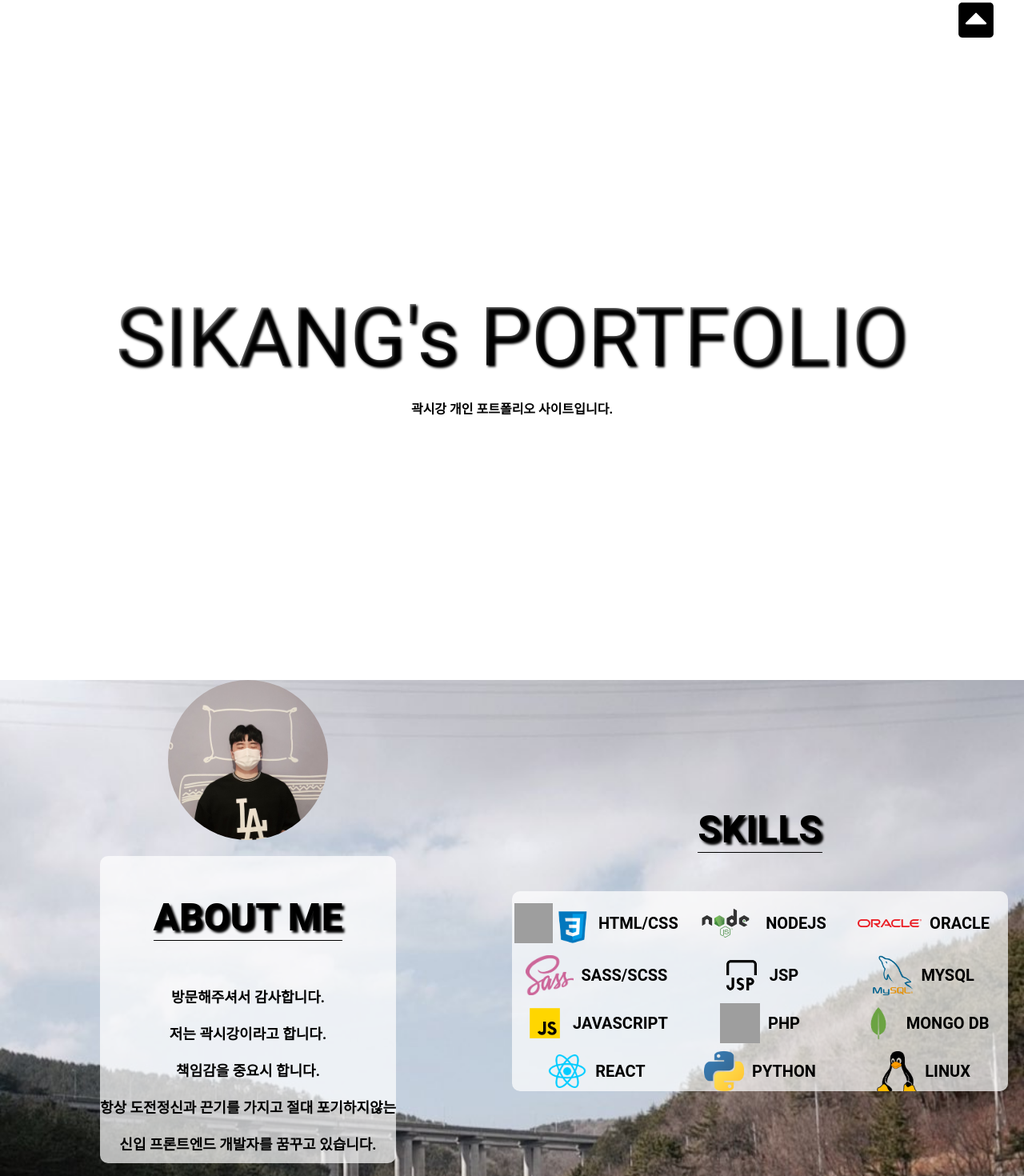
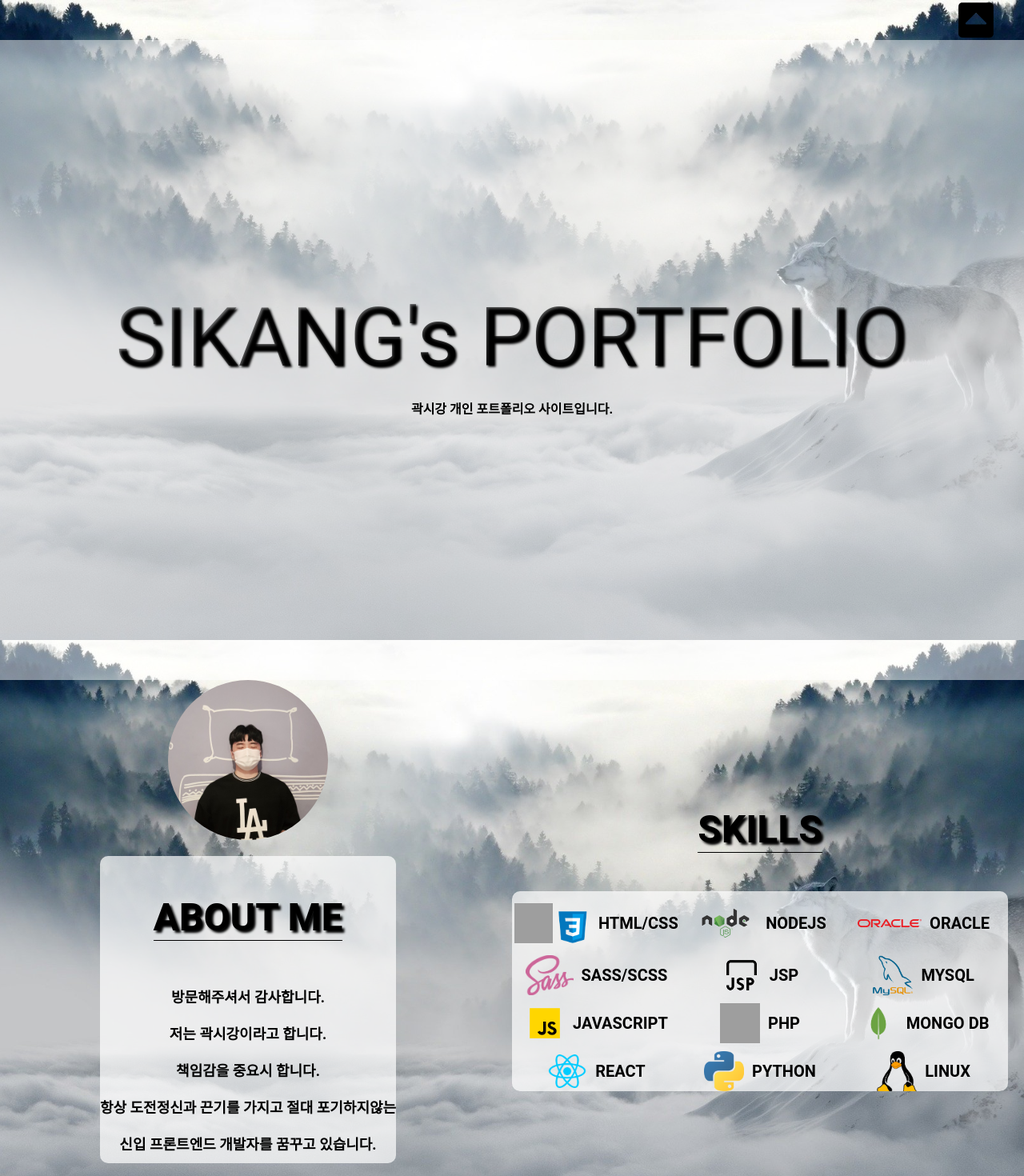
Before and after one commit to sikangk/sikang-portfolio, a React (Create React App) app: page / in a window 1280 px wide. Shown: the top 1470 px of the page at 80% size. Built offline with nearby package versions, Linux system fonts and the light colour scheme; grey boxes are pictures that could not be loaded.

Commit message:
background image update

```diff
--- a/src/App.js
+++ b/src/App.js
@@ -7,13 +7,17 @@ import Intro from "./components/Intro";
 import Project from "./components/Project";
 import Contact from "./components/Contact";
 
+import sky from "./image/sky.jpg";
+
 const GlobalStyle = createGlobalStyle`
 
 body{
-  background:white;
+
   box-sizing:border-box;
   font-family: 'Roboto';
-
+  background: url(${sky});
+  background-attachment: fixed;
+  background-size:cover;
 }
 `;
 
--- a/src/components/Intro.js
+++ b/src/components/Intro.js
@@ -26,9 +26,9 @@ const IntroBlock = styled.div`
   display: flex;
   align-items: center;
   justify-content: center;
-  background: url(${sky});
+
   background-size: cover;
-  background-attachment: fixed;
+
   @media (max-width: 1024px) {
     flex-direction: column;
   }
--- a/src/components/Main.js
+++ b/src/components/Main.js
@@ -15,7 +15,7 @@ const glow = keyframes`
 const MainBlock = styled.div`
   max-width: 1400px;
   height: 800px;
-  background: white;
+  background: rgba(255, 255, 255, 0.5);
   margin: 0 auto;
   display: flex;
   flex-direction: column;
```
Also changed, not shown: src/image/sky.jpg.
